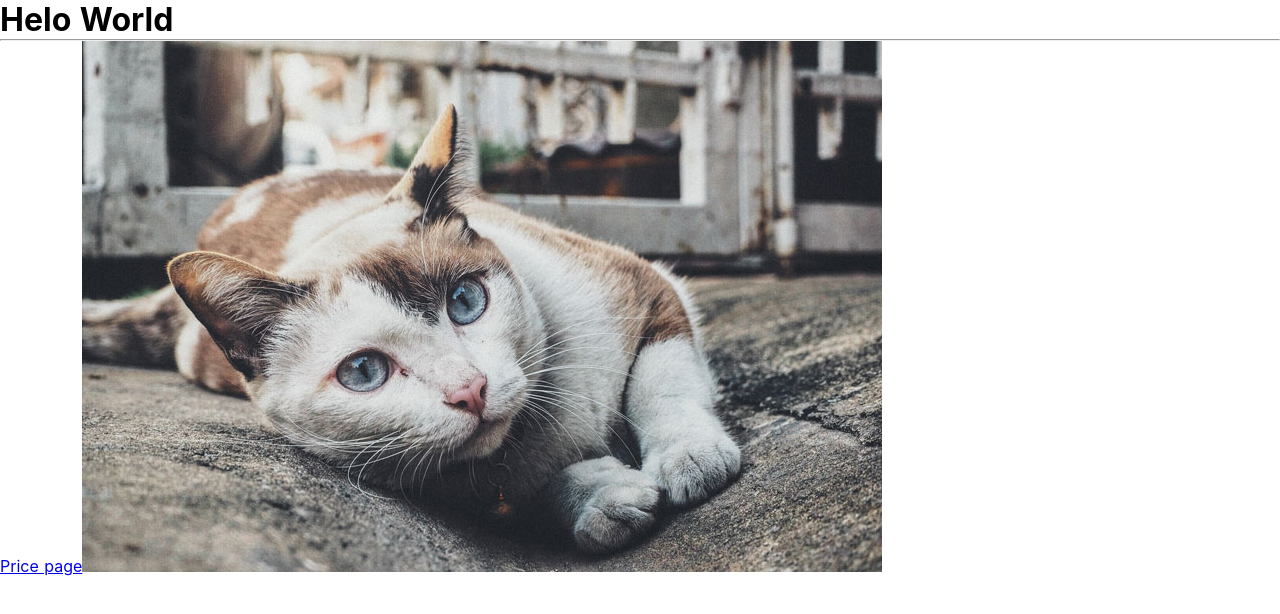
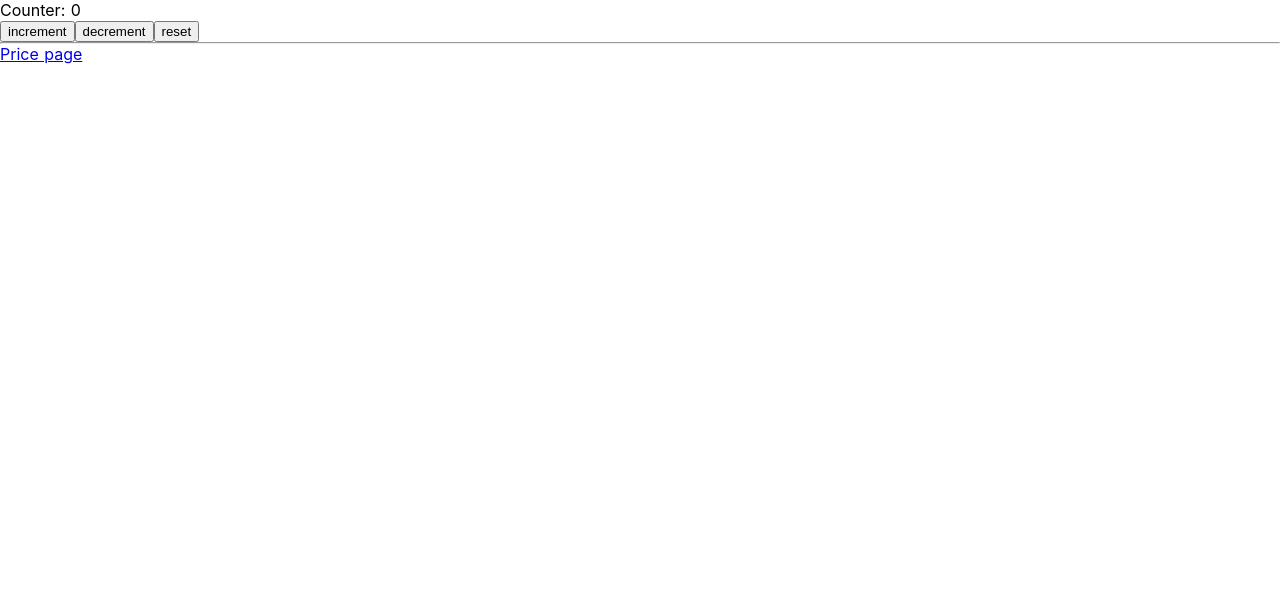
Before and after one commit to Tstegen1/NuxtPractice_Tstegen1, a Nuxt app: page / in a window 1280 px wide. Shown: the top 614 px of the page. Built offline with nearby package versions, Linux system fonts and the light colour scheme.

Commit message:
カウンターアプリ終了

```diff
--- a/pages/index.vue
+++ b/pages/index.vue
@@ -1,11 +1,20 @@
 <template>
   <div class="container">
-      <h1 class="title">
+      <!-- <h1 class="title">
         {{ message }}
-      </h1>
+      </h1> -->
+      <!-- <p>{{ $store.state.hello.message }}</p> -->
+      <p>Counter: {{ $store.state.counter.counter }}</p>
+      <!-- <button v-on:click="$store.dispatch('hello/updateMessageAction','Dispatch with payload')">Dispatch</button>      -->
+      <!-- <button @click="updateMessage">update</button>      -->
+      <!-- <button @click="updateMessage">dispatch</button>      -->
+      <button @click="increment">increment</button>
+      <button @click="decrement">decrement</button>
+      <button @click="reset">reset</button>
+
       <hr>
       <router-link to="/price">Price page</router-link>
-      <img src="~/assets/cat.jpg" alt="cat">
+      <!-- <img src="~/assets/cat.jpg" alt="cat"> -->
   </div>
       <!-- <div>
         <ul>
@@ -14,6 +23,7 @@
           </li>
         </ul>
       </div> -->
+       <!-- <p>{{ $store.state.message }}</p> -->
 </template>
 
 <script>
@@ -21,6 +31,21 @@
 // let url = "https://jsonplaceholder.typicode.com/usersxxx";
 
 export default {
+  methods: {
+    updateMessage() {
+      // return this.$store.commit('hello/updateMessage')
+      return this.$store.dispatch('hello/updateMessageAction', 'dispatchAction');
+    },
+    increment() {
+      return this.$store.commit('counter/countUp');
+    },
+    decrement() {
+      return this.$store.commit('counter/countDown');
+    },
+    reset() {
+      return this.$store.commit('counter/resetCounter');
+    }
+  }
   // asyncData({ params, error }) {
   //   return axios.get(url)
   //     .then((res) => {
@@ -31,11 +56,11 @@ export default {
   //       error({ statusCode: e.response.status, message: e.message })
   //     })
   // },
-  data() {
-    return {
-      message: 'Helo World'
-    }
-  }
+  // data() {
+  //   return {
+  //     message: 'Hello Vuex'
+  //   }
+  // }
 }
 </script>
 
--- /dev/null
+++ b/store/counter.js
@@ -0,0 +1,15 @@
+export const state = () => ({
+  counter: 0
+})
+
+export const mutations = {
+  countUp: function (state) {
+    state.counter++;
+  },
+  countDown: function (state) {
+    state.counter--;
+  },
+  resetCounter: function (state) {
+    state.counter = 0
+  }
+}
--- /dev/null
+++ b/store/hello.js
@@ -0,0 +1,15 @@
+export const state = () => ({
+  message: 'Vuexの世界へようこそ!'
+})
+
+export const mutations = {
+  updateMessage: function(state, payload) {
+    state.message = payload;
+  }
+}
+
+export const actions = {
+  updateMessageAction(context, payload) {
+    context.commit('updateMessage', payload)
+  }
+}
```
Also changed, not shown: store/index.js (deleted, +0 -13 lines).
